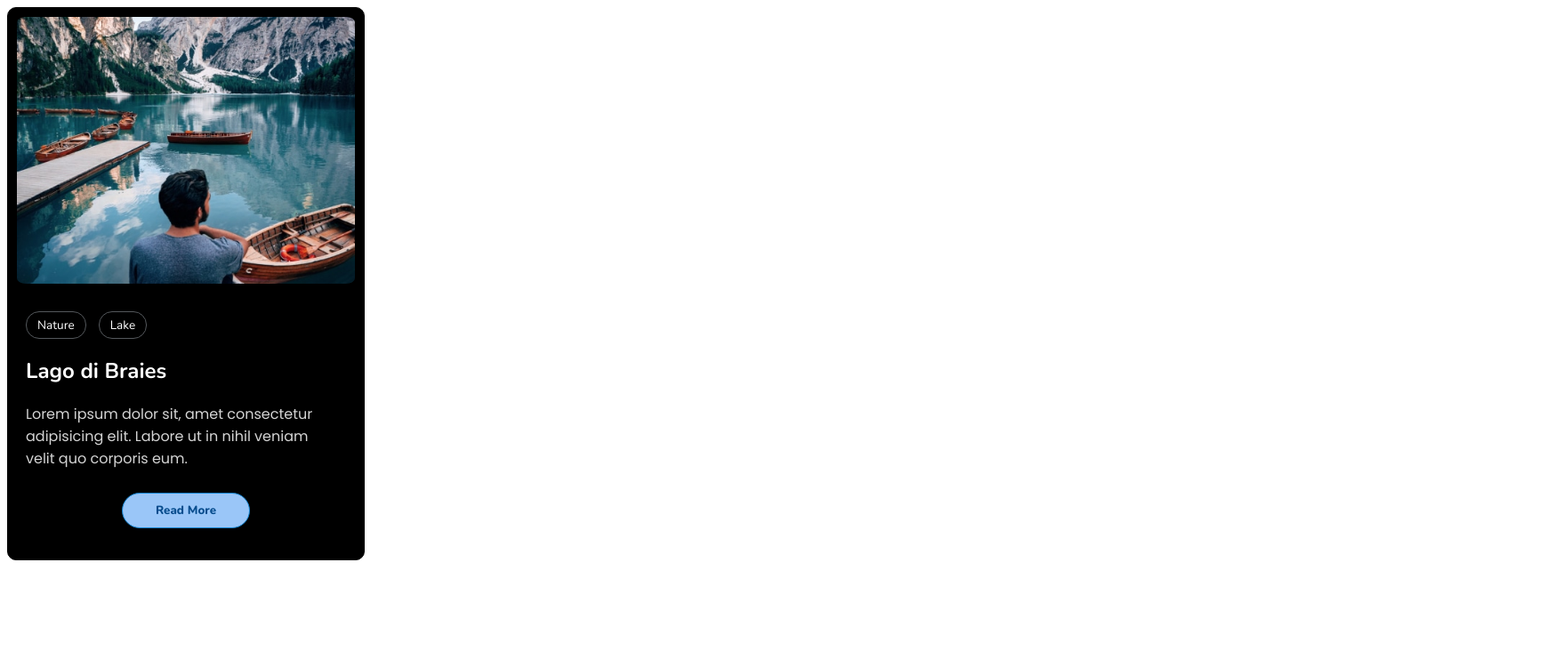
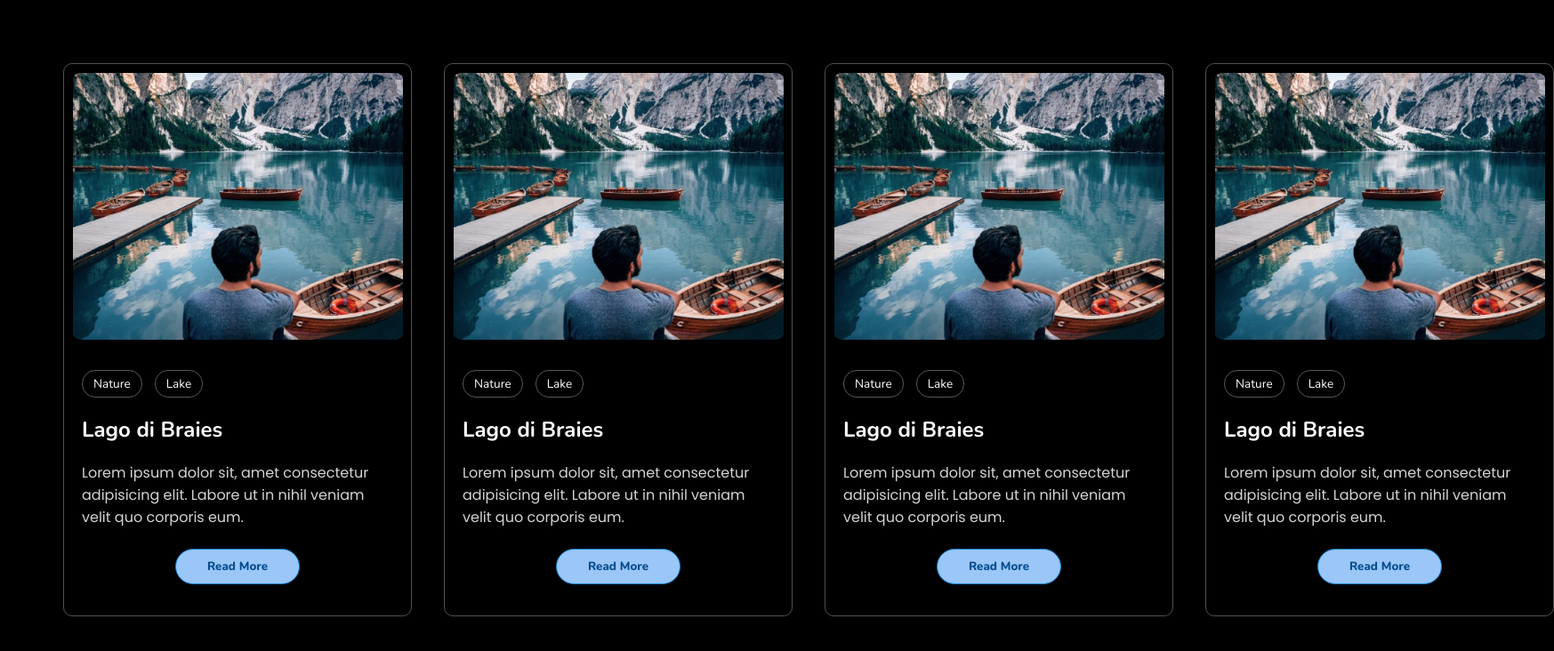
Before and after one commit to KirtiThakur1/Web-Dev, a plain HTML site: page CSS/Exercise 3 - Card Design/index.html in a window 1280 px wide. Shown: the whole page at 89% size, 1747 px wide, since content can reach past the window. Drawn offline with nearby package versions, Linux system fonts and the light colour scheme.

Commit message:
Update index.html
changes added

```diff
--- a/CSS/Exercise 3 - Card Design/index.html
+++ b/CSS/Exercise 3 - Card Design/index.html
@@ -9,16 +9,24 @@
 
         @import url('https://fonts.googleapis.com/css2?family=Baloo+Bhai+2:wght@400..800&family=Nunito:ital,wght@0,200..1000;1,200..1000&family=Poppins:ital,wght@0,100;0,200;0,300;0,400;0,500;0,600;0,700;0,800;0,900;1,100;1,200;1,300;1,400;1,500;1,600;1,700;1,800;1,900&display=swap');
 
+        body{
+            background-color: rgb(0, 0, 0);
+            padding: 45px;
+            display: flex;
+        }
+
         .card{
             display: flex;
             flex-direction: column;
             justify-content: space-between;
-            background-color: black;
-            border: 1px solid #000;
+            background-color: rgb(0, 0, 0);
+            border: 1px solid #515151;
             border-radius: 10px;
             width: 95vw;
             max-width: 400px;
             height: 620px;
+            margin: 18px;
+
 
             /*position: absolute;*/
             z-index: 1;
@@ -65,7 +73,9 @@
                 width: 80vw;
                 max-width: 350px;
                 height: 190px;
-                position: absolute;
+
+                /*position: absolute;*/
+
 
             }
             .content h2{
@@ -126,11 +136,93 @@
 
     </div>
 
+
+
     <div class="card-btn">
         <a href="www.google.com">
         <button class="btn" > Read More</button>
         </a>
     </div>
     </div>
+
+    <div class="card">
+        <div class="img">
+       <img src="img.jpg" alt="">
+        </div>
+
+    <div class="content">
+        <div class="tags">
+            <span class="tag">Nature</span>
+            <span class="tag">Lake</span>
+            </div>
+        <h2> Lago di Braies</h2>
+        <p>
+            Lorem ipsum dolor sit, amet consectetur adipisicing elit. Labore ut in nihil veniam velit quo corporis eum.
+        </p>
+
+    </div>
+
+
+
+    <div class="card-btn">
+        <a href="www.google.com">
+        <button class="btn" > Read More</button>
+        </a>
+    </div>
+    </div>
+
+    <div class="card">
+        <div class="img">
+       <img src="img.jpg" alt="">
+        </div>
+
+    <div class="content">
+        <div class="tags">
+            <span class="tag">Nature</span>
+            <span class="tag">Lake</span>
+            </div>
+        <h2> Lago di Braies</h2>
+        <p>
+            Lorem ipsum dolor sit, amet consectetur adipisicing elit. Labore ut in nihil veniam velit quo corporis eum.
+        </p>
+
+    </div>
+
+
+
+    <div class="card-btn">
+        <a href="www.google.com">
+        <button class="btn" > Read More</button>
+        </a>
+    </div>
+    </div>
+
+    <div class="card">
+        <div class="img">
+        <img src="img.jpg" alt="">
+        </div>
+
+        <div class="content">
+        <div class="tags">
+            <span class="tag">Nature</span>
+            <span class="tag">Lake</span>
+            </div>
+            <h2> Lago di Braies</h2>
+            <p>
+            Lorem ipsum dolor sit, amet consectetur adipisicing elit. Labore ut in nihil veniam velit quo corporis eum.
+            </p>
+
+        </div>
+
+
+
+        <div class="card-btn">
+            <a href="www.google.com">
+            <button class="btn" > Read More</button>
+            </a>
+        </div>
+    </div>
+
+
 </body>
 </html>
```
